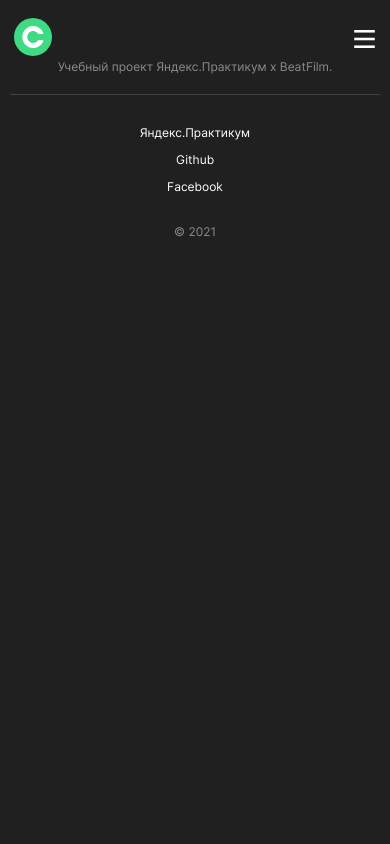
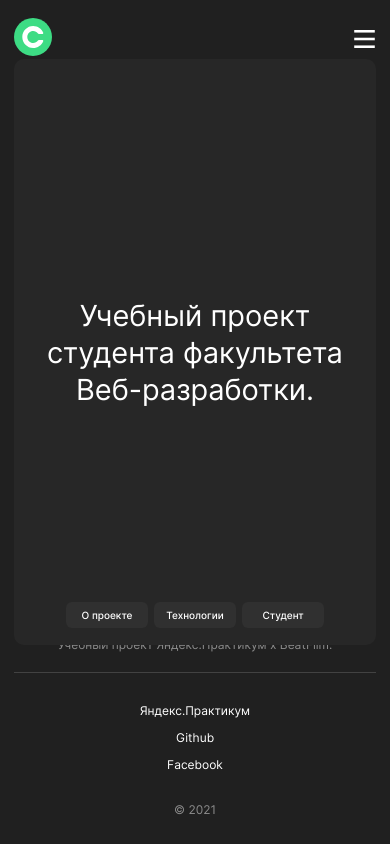
Before and after one commit to RonWinchester/movies-explorer-frontend, a React app: page / in a window 390 px wide. Built offline with nearby package versions, Linux system fonts and the light colour scheme.

Commit message:
feat: promo

```diff
--- a/src/components/App/App.css
+++ b/src/components/App/App.css
@@ -15,6 +15,26 @@
   min-width: 320px;
   margin: 0 auto;
   box-sizing: border-box;
+}
+
+.wrapper {
+  padding: 0 70px;
+}
+
+.alignment {
+  margin: 0 70px;
+}
+
+@media screen and (max-width: 768px) {
+  .alignment {
+    margin: 0 20px;
+  }
+}
+
+@media screen and (max-width: 525px) {
+  .alignment {
+    margin: 0 14px;
+  }
 }
 
 .link {
--- a/src/components/App/App.js
+++ b/src/components/App/App.js
@@ -10,7 +10,7 @@ function App() {
       <Header></Header>
       <Switch>
         <Route>
-         {/*  <Main></Main> */}
+         <Main></Main>
         </Route>
       </Switch>
       <Footer></Footer>
--- a/src/components/Footer/Footer.css
+++ b/src/components/Footer/Footer.css
@@ -2,9 +2,8 @@
   display: flex;
   flex-wrap: wrap;
   flex-direction: column;
-  padding: 18px 70px;
+  padding-top: 18px;
   justify-content: flex-end;
-  margin: 0 auto;
   align-items: center;
   height: 172px;
   box-sizing: border-box;
@@ -19,7 +18,7 @@
     font-size: 12px;
     line-height: 15px;
     flex-wrap:nowrap;
-    padding: 10px 10px;
+    padding-top: 10px;
   }
 }
 
--- a/src/components/Footer/Footer.js
+++ b/src/components/Footer/Footer.js
@@ -1,18 +1,17 @@
 import React from "react";
-import { Link } from "react-router-dom";
 
 function Footer() {
   return (
-    <footer className="footer">
+    <footer className="alignment footer">
       <p className="footer__copyright">
         Учебный проект Яндекс.Практикум х BeatFilm.
       </p>
       <div className="footer__information">
         <p className="footer__date">© {new Date().getFullYear()}</p>
         <ul className="footer__navigation">
-            <li className='link footer__navigation-item'>Яндекс.Практикум</li>
-            <li className='link footer__navigation-item'>Github</li>
-            <li className='link footer__navigation-item'>Facebook</li>
+          <li className="footer__navigation-item"><a href='https://practicum.yandex.ru' className='link'>Яндекс.Практикум</a></li>
+          <li className="footer__navigation-item"><a href='https://github.com/RonWinchester' className='link'>Github</a></li>
+          <li className="footer__navigation-item"><a href='https://www.facebook.com/roma.polugrudov' className='link'>Facebook</a></li>
         </ul>
       </div>
     </footer>
--- a/src/components/Header/Header.css
+++ b/src/components/Header/Header.css
@@ -1,15 +1,9 @@
 .header {
   display: flex;
-  padding: 18px 70px;
+  padding-top: 18px;
   justify-content: space-between;
-  margin: 0 auto;
+
   align-items: center;
-}
-
-@media screen and (max-width: 768px) {
-  .header {
-    padding: 18px 14px;
-  }
 }
 
 .header__logo {
--- a/src/components/Header/Header.js
+++ b/src/components/Header/Header.js
@@ -6,7 +6,7 @@ import BurgerButton from "./BurgerButton/BurgerButton";
 
 function Header({ loggedIn }) {
   return (
-    <header className="header">
+    <header className="alignment header">
       <Link to="/">
         <img src={logo} alt="логотип" className="header__logo"></img>
       </Link>
--- a/src/components/Main/Main.js
+++ b/src/components/Main/Main.js
@@ -0,0 +1,12 @@
+import React from "react";
+import Promo from "./Promo/Promo";
+
+function Main() {
+  return (
+    <>
+      <Promo></Promo>
+    </>
+  );
+}
+
+export default Main;
--- /dev/null
+++ b/src/components/Main/NavTab/NavTab.css
@@ -0,0 +1,47 @@
+.navTab {
+  list-style: none;
+  display: flex;
+  padding: 0;
+  margin: 0;
+  position: absolute;
+  bottom: 30px;
+}
+
+@media screen and (max-width: 525px) {
+  .navTab {
+    bottom: 17px;
+  }
+}
+
+.navTab__item {
+  margin-right: 10px;
+  width: 96px;
+  height: 36px;
+  background: #303030;
+  border-radius: 10px;
+  display: flex;
+  justify-content: center;
+  align-items: center;
+  font-style: normal;
+  font-weight: 500;
+  font-size: 12px;
+  line-height: 16px;
+}
+
+@media screen and (max-width: 525px) {
+  .navTab__item {
+    width: 82px;
+    height: 26px;
+    margin-right: 6px;
+    font-size: 10px;
+    border-radius: 6px;
+  }
+}
+
+.navTab__item:hover {
+  opacity: 0.8;
+}
+
+.navTab__item:last-of-type {
+  margin-right: 0;
+}
--- /dev/null
+++ b/src/components/Main/NavTab/NavTab.js
@@ -0,0 +1,13 @@
+import React from "react";
+
+function NavTab () {
+    return(
+        <ul className='navTab'>
+            <li className="navTab__item"><a href='#about' className='link'>О проекте</a></li>
+            <li className="navTab__item"><a href='#stack' className='link'>Технологии</a></li>
+            <li className="navTab__item"><a href='#about-me' className='link'>Студент</a></li>
+        </ul>
+    )
+}
+
+export default NavTab
--- /dev/null
+++ b/src/components/Main/Promo/Promo.css
@@ -0,0 +1,49 @@
+.promo {
+  background: #272727;
+  border-radius: 10px;
+  height: 493px;
+  display: flex;
+  align-items: center;
+  justify-content: center;
+  margin-top: 38px;
+  flex-direction: column;
+  box-sizing: border-box;
+  position: relative;
+}
+
+@media screen and (max-width: 768px) {
+  .promo {
+    height: 843px;
+  }
+}
+
+@media screen and (max-width: 525px) {
+  .promo {
+    height: 586px;
+  }
+}
+
+.promo__title {
+  font-style: normal;
+  font-weight: normal;
+  font-size: 50px;
+  line-height: 58px;
+  max-width: 730px;
+  text-align: center;
+  margin: 0 10px;
+
+}
+
+@media screen and (max-width: 768px) {
+  .promo__title {
+    font-size: 40px;
+    line-height: 52px;
+  }
+}
+
+@media screen and (max-width: 525px) {
+  .promo__title {
+    font-size: 29px;
+    line-height: 37px;
+  }
+}
--- /dev/null
+++ b/src/components/Main/Promo/Promo.js
@@ -0,0 +1,15 @@
+import React from "react";
+import NavTab from "../NavTab/NavTab";
+
+function Promo() {
+  return (
+    <div className="alignment promo">
+      <h1 className="promo__title">
+        Учебный проект студента факультета Веб-разработки.
+      </h1>
+      <NavTab></NavTab>
+    </div>
+  );
+}
+
+export default Promo;
--- a/src/index.css
+++ b/src/index.css
@@ -5,3 +5,5 @@
 @import url(../src/components/Header/BurgerButton/BurgerButton.css);
 @import url(../src/components/Navigation/Navigation.css);
 @import url(../src/components/Footer/Footer.css);
+@import url(../src/components/Main/Promo/Promo.css);
+@import url(../src/components/Main/NavTab/NavTab.css);
```
Also changed, not shown: public/manifest.json, src/components/Navigation/Navigation.css (indentation only).
